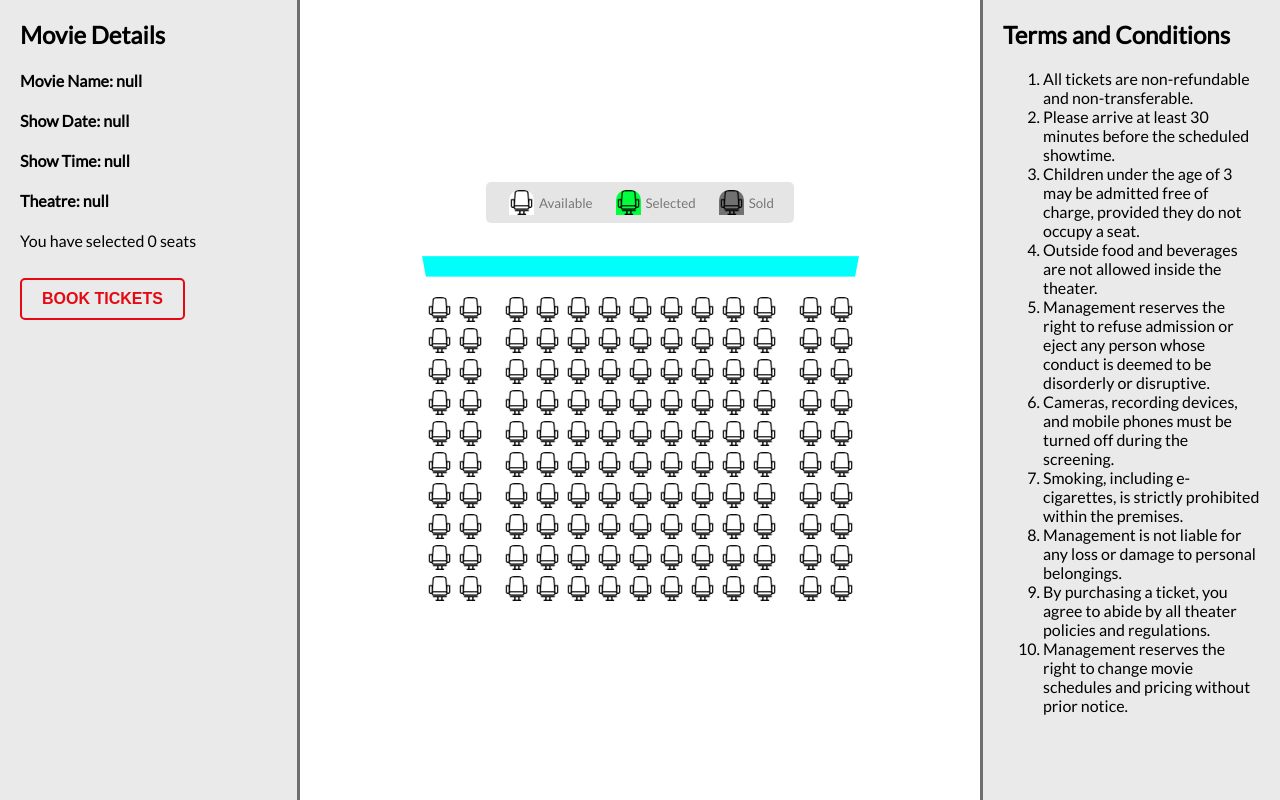
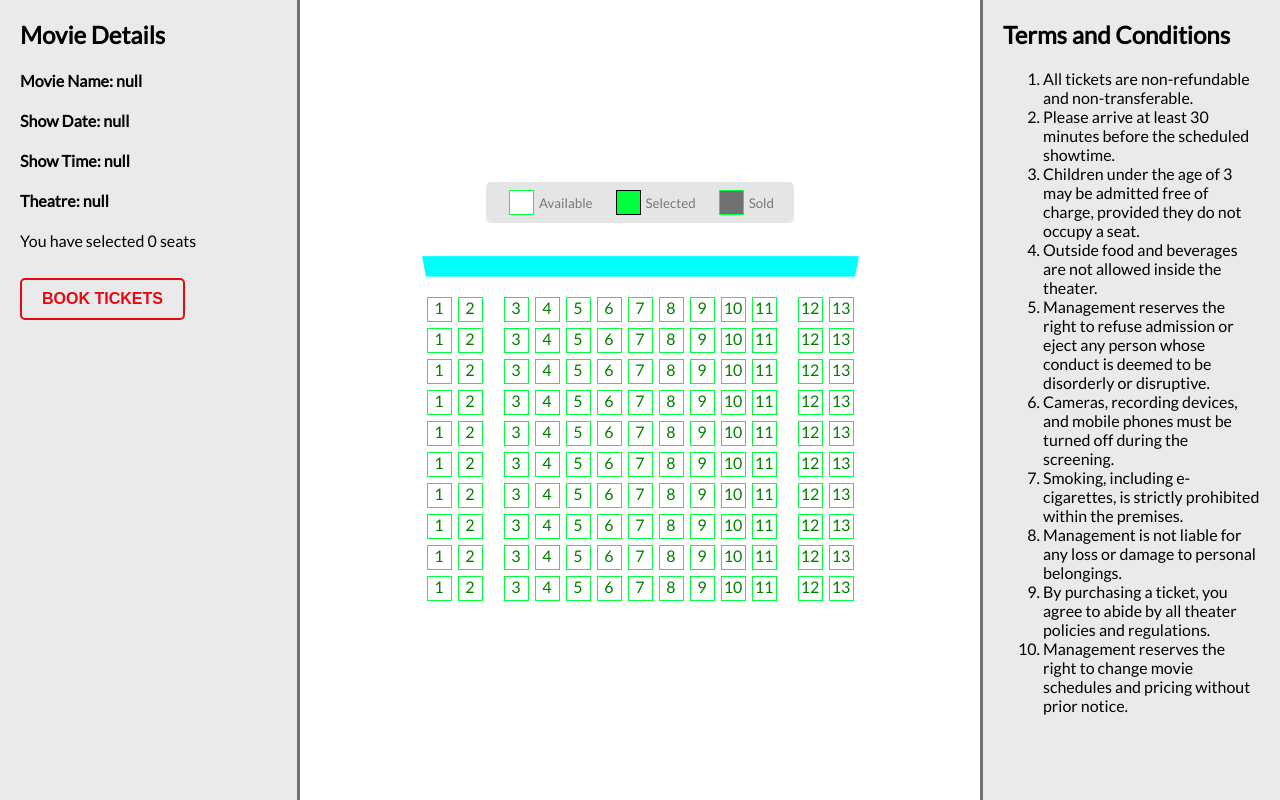
Before and after one commit to Advait-Thakar/BookMyShow, a plain HTML site: page html/seats.html in a window 1280 px wide. Drawn offline with Linux system fonts and the light colour scheme.

Commit message:
Final Update3

```diff
--- a/html/seats.css
+++ b/html/seats.css
@@ -39,21 +39,28 @@ body {
 
 .seat {
   background-color: #ffffff;
-  background-image: url(../images/seat-icon.png);
+  border-style: solid;
+  border-width: 0.5px;
+  /* background-image: url(../images/seat-icon.png); */
   background-size: cover;
+  border-color: #00ff3c;
   height: 25px;
   width: 25px;
   margin: 3px;
-  border-top-left-radius: 10px;
-  border-top-right-radius: 10px;
+  color: green;
+  /* border-top-left-radius: 10px;
+  border-top-right-radius: 10px; */
 }
 
 .seat.selected {
   background-color: #00ff3c;
+  border-color: black !important;
+  color: white;
 }
 
 .seat.occupied {
-  background-color: #717171;
+  background-color: #717171 !important;
+  color: #000000;
 }
 
 .seat:nth-of-type(2) {
--- a/html/seats.html
+++ b/html/seats.html
@@ -44,7 +44,7 @@
         </li>
     </ul>
 
-    <div class="container">
+    <div class="container" style="text-align: center;">
         <!-- JavaScript adds seat buttons here -->
     </div>
 
@@ -65,6 +65,7 @@
     </div>
 
     <script src="seats.js"></script>
+    <script src="test.js"></script>
 </body>
 
 </html>
--- a/html/seats.js
+++ b/html/seats.js
@@ -18,7 +18,8 @@ function renderSeats(rows, columns) {
     seatHtml += "<div class='roww'>";
     for (let j = 0; j < columns; j++) {
       const seatStatus = checkSeatStatus(i, j, movie, timing, theatre, date);
-      seatHtml += `<div class="seat ${seatStatus}" data-row=${i} data-column=${j} ></div>`;
+      const seatNum = j+1;
+      seatHtml += `<div class="seat ${seatStatus}" data-row=${i} data-column=${j} >${seatNum}</div>`;
     }
     seatHtml += "</div>";
   }
@@ -30,7 +31,9 @@ function checkSeatStatus(row, column, movie, timings, theatreName, date) {
   const bookings = JSON.parse(localStorage.getItem("bookings")) || {};
   for (const username in bookings) {
     for (const movieName in bookings[username]) {
+      if(movieName==movie){
         for (const theatre in bookings[username][movieName]) {
+          if(theatre==theatreName){
             for (const timing in bookings[username][movieName][theatre]) {
               const bookedSeats = bookings[username][movieName][theatre][
                 timing
@@ -38,13 +41,16 @@ function checkSeatStatus(row, column, movie, timings, theatreName, date) {
               for (const seat of bookedSeats) {
                 if (
                   seat.row == row &&
-              seat.column == column &&
-              movie == movieName &&
-              timings == timing &&
-              theatreName == theatre &&
-              date == bookings[username][movieName][theatre][timing][0].date
+                  seat.column == column
+                  // movieName==movie &&
+                  // timing==timings &&
+                  // theatre==theatreName &&
+                  // bookings[username][movieName][theatre][timing][0].date==date
                 ) {
+                  console.log("occupied");
                   return "occupied";
+                }
+              }
             }
           }
         }
--- a/html/test.js
+++ b/html/test.js
@@ -1,4 +1,4 @@
-const bookings = {
+const new_bookings = {
   "Advait": {
     "Article_370": {
       "Theatre C Banglore": {
@@ -7,7 +7,7 @@ const bookings = {
             movieName: "Article_370",
             theatre: "Theatre C Banglore",
             timing: "12:00 PM",
-            date: "2024-03-30",
+            date: "2024-04-07",
             seats: [
               { row: "0", column: "4" },
               { row: "0", column: "5" },
@@ -23,7 +23,7 @@ const bookings = {
             movieName: "Article_370",
             theatre: "Theatre C Banglore",
             timing: "3:00 PM",
-            date: "2024-03-30",
+            date: "2024-04-07",
             seats: [
               { row: "0", column: "0" },
               { row: "0", column: "1" },
@@ -43,7 +43,7 @@ const bookings = {
             movieName: "Animal",
             theatre: "Theatre B Delhi",
             timing: "11:00 AM",
-            date: "2024-03-29",
+            date: "2024-04-06",
             seats: [
               { row: "0", column: "5" },
               { row: "0", column: "6" },
@@ -61,7 +61,7 @@ const bookings = {
             movieName: "Dune_Part_2",
             theatre: "Theatre D Kolkata",
             timing: "7:00 PM",
-            date: "2024-03-31",
+            date: "2024-04-08",
             seats: [
               { row: "0", column: "0" },
               { row: "0", column: "1" },
@@ -84,7 +84,7 @@ const bookings = {
             movieName: "Dune_Part_2",
             theatre: "Theatre D Kolkata",
             timing: "7:00 PM",
-            date: "2024-03-31",
+            date: "2024-04-08",
             seats: [
               { row: "0", column: "5" },
               { row: "0", column: "6" },
@@ -101,7 +101,7 @@ const bookings = {
             movieName: "Kaagaz_2",
             theatre: "Theatre E Chennai",
             timing: "5:00 PM",
-            date: "2024-04-01",
+            date: "2024-04-09",
             seats: [
               { row: "0", column: "5" },
               { row: "0", column: "6" },
@@ -116,8 +116,10 @@ const bookings = {
   },
 };
 
+localStorage.removeItem("bookings");
+
 // Convert the bookings object to a JSON string
-const bookingsJSON = JSON.stringify(bookings);
+const bookingsJSON = JSON.stringify(new_bookings);
 
 // Store the JSON string in localStorage
 localStorage.setItem("bookings", bookingsJSON);
```
Lines whose indentation alone changed are shown as unchanged.
